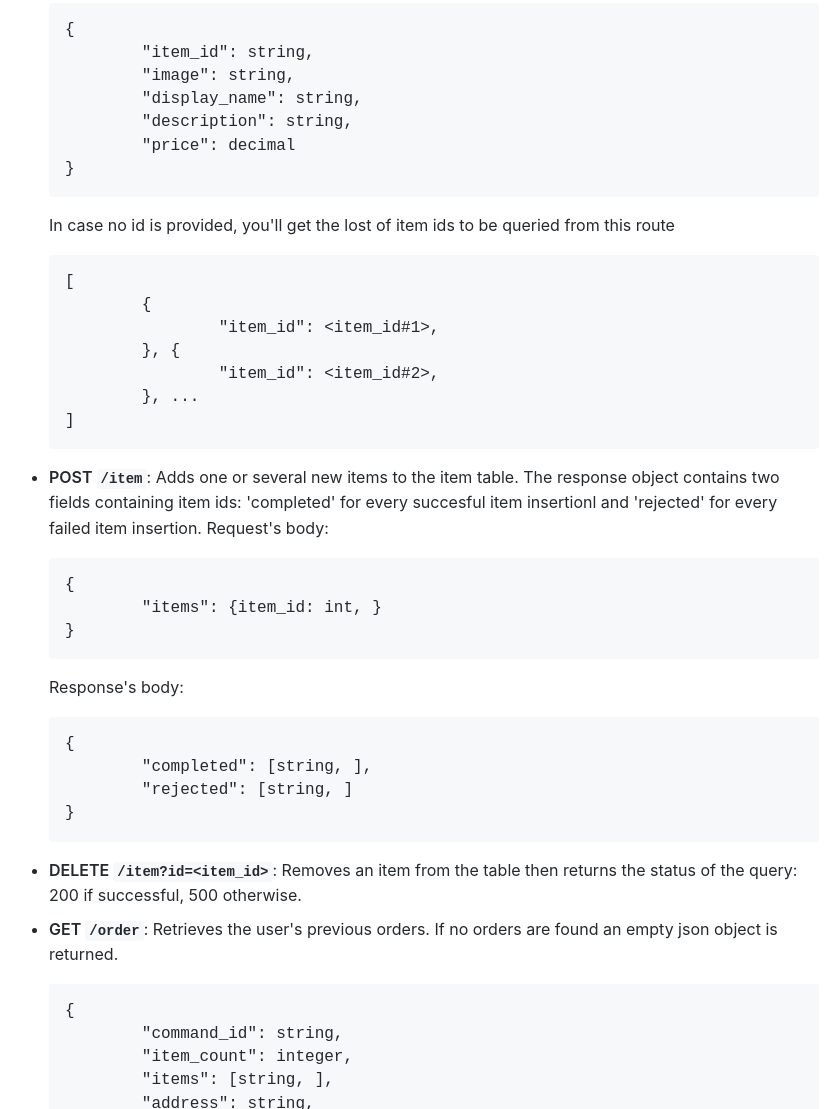
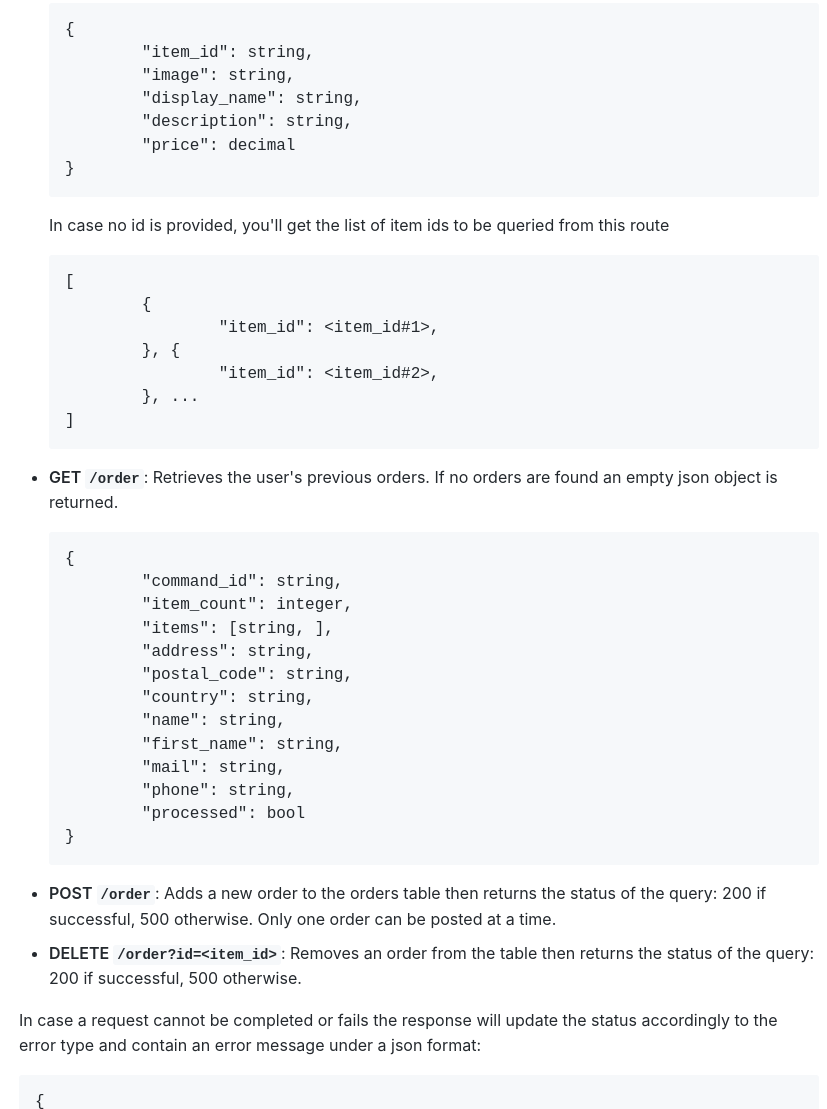
Before and after one commit to drNymbus/ync-api-shop, a website: page home.html in a window 1280 px wide. Shown: the part 878-1987 px from the top of the page, without its empty margins (221-1048 px from the left). Drawn offline with Linux system fonts and the light colour scheme.

Commit message:
Removed useless cassandra code. POST & DELETE item routes are now commented since they actually are of no use(for now).

```diff
--- a/home.html
+++ b/home.html
@@ -139,7 +139,7 @@
 	"price": decimal
 }</pre>
 
-			<p>In case no id is provided, you'll get the lost of item ids to be queried from this route</p>
+			<p>In case no id is provided, you'll get the list of item ids to be queried from this route</p>
 			<pre>
 [
 	{
@@ -148,24 +148,6 @@
 		"item_id": &lt;item_id#2&gt;,
 	}, ...
 ]</pre>
-		</li>
-
-		<li>
-			<strong>POST <code>/item</code></strong>: Adds one or several new items to the item table. The response object contains two fields containing item ids: 'completed' for every succesful item insertionl and 'rejected' for every failed item insertion. Request's body:
-			<pre>
-{
-	"items": {item_id: int, }
-}</pre>
-			Response's body:
-			<pre>
-{
-	"completed": [string, ],
-	"rejected": [string, ]
-}</pre>
-		</li>
-
-		<li>
-			<strong>DELETE <code>/item?id=&lt;item_id&gt;</code></strong>: Removes an item from the table then returns the status of the query: 200 if successful, 500 otherwise.
 		</li>
 
 		<li>
--- a/index.js
+++ b/index.js
@@ -57,11 +57,13 @@ const contact  = process.env.MONGO_CONTACT_POINT || 'localhost:27017';
 const uri = `${driver}://${username}:${password}@${contact}/store`;
 console.log(uri);
 const client = new MongoClient(uri);
+
 // Send a ping to confirm a successful connection
 client.db("admin").command({ ping: 1 });
 
 // Routes
 const root = '/api/shop';
+
 app.route(root).get((req, res) => {
     res.sendFile(path.join(__dirname, 'home.html'))
 });
@@ -81,8 +83,8 @@ app.route(root + '/basket')
 
 app.route(root + '/item')
     .get((req, res) => { item.get(req, res, client); })
-    .post((req, res) => { item.post(req, res, client); })
-    .delete((req, res) => { item.remove(req, res, client); });
+    // .post((req, res) => { item.post(req, res, client); })
+    // .delete((req, res) => { item.remove(req, res, client); });
 
 app.route(root + '/order')
     .get((req, res) => order.get(req, res, client))
--- a/js/utils.js
+++ b/js/utils.js
@@ -50,9 +50,6 @@ const generate_cookie = () => {
 const assert_cookie = async (client, cookie) => {
     let asserted = undefined;
 
-    // client.execute(session.select, [cookie]).then((result) => {
-    //     if (result.rows.length === 1) asserted = false;
-    // });
     try {
         let sess = client.db('store').collection('session');
         let result = await sess.findOne({token: cookie});
```
Also changed, not shown: js/basket.js (+0 -19 lines), js/capture.js (+1 -6 lines), js/item.js (+2 -40 lines), js/order.js (+0 -11 lines), js/session.js (+0 -8 lines).
